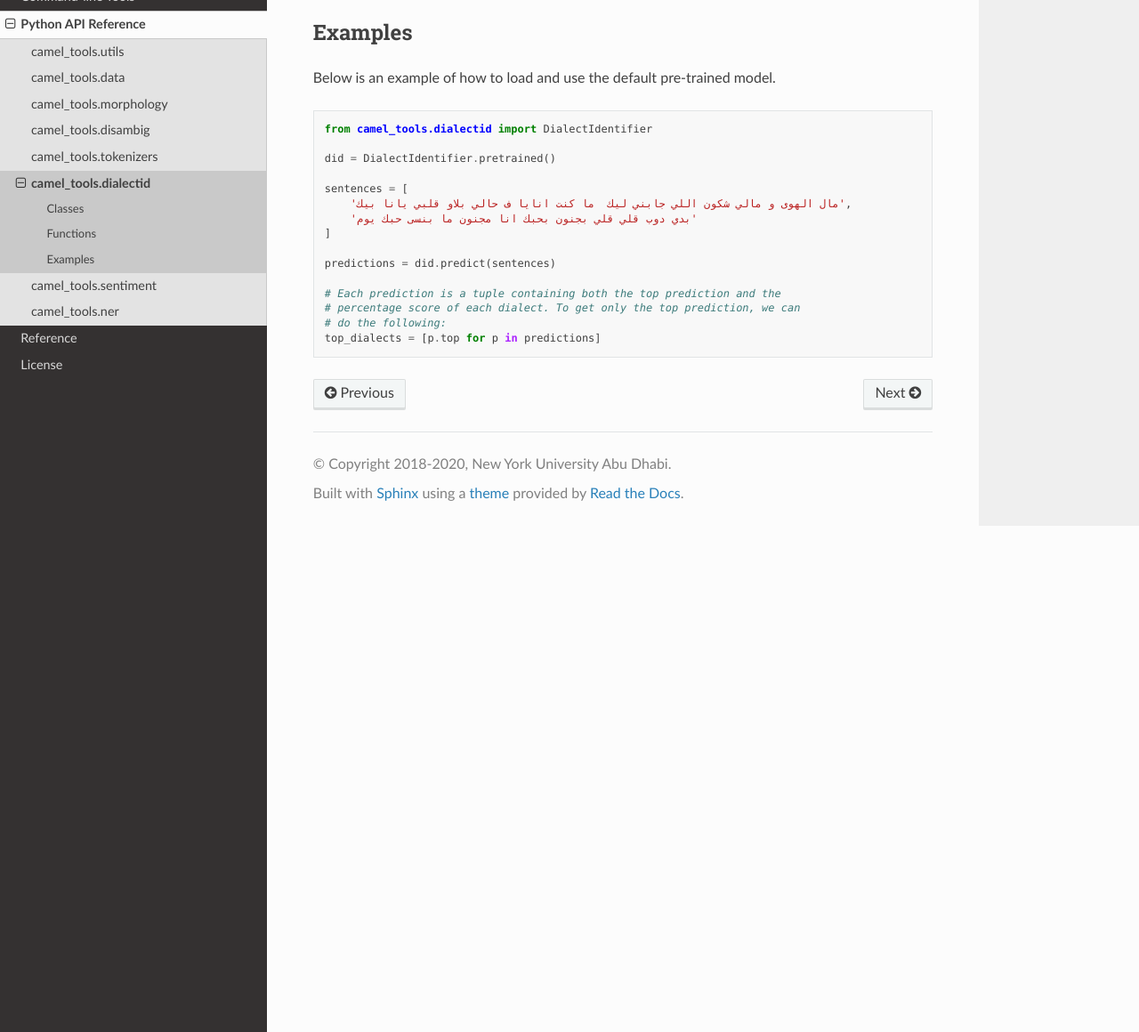
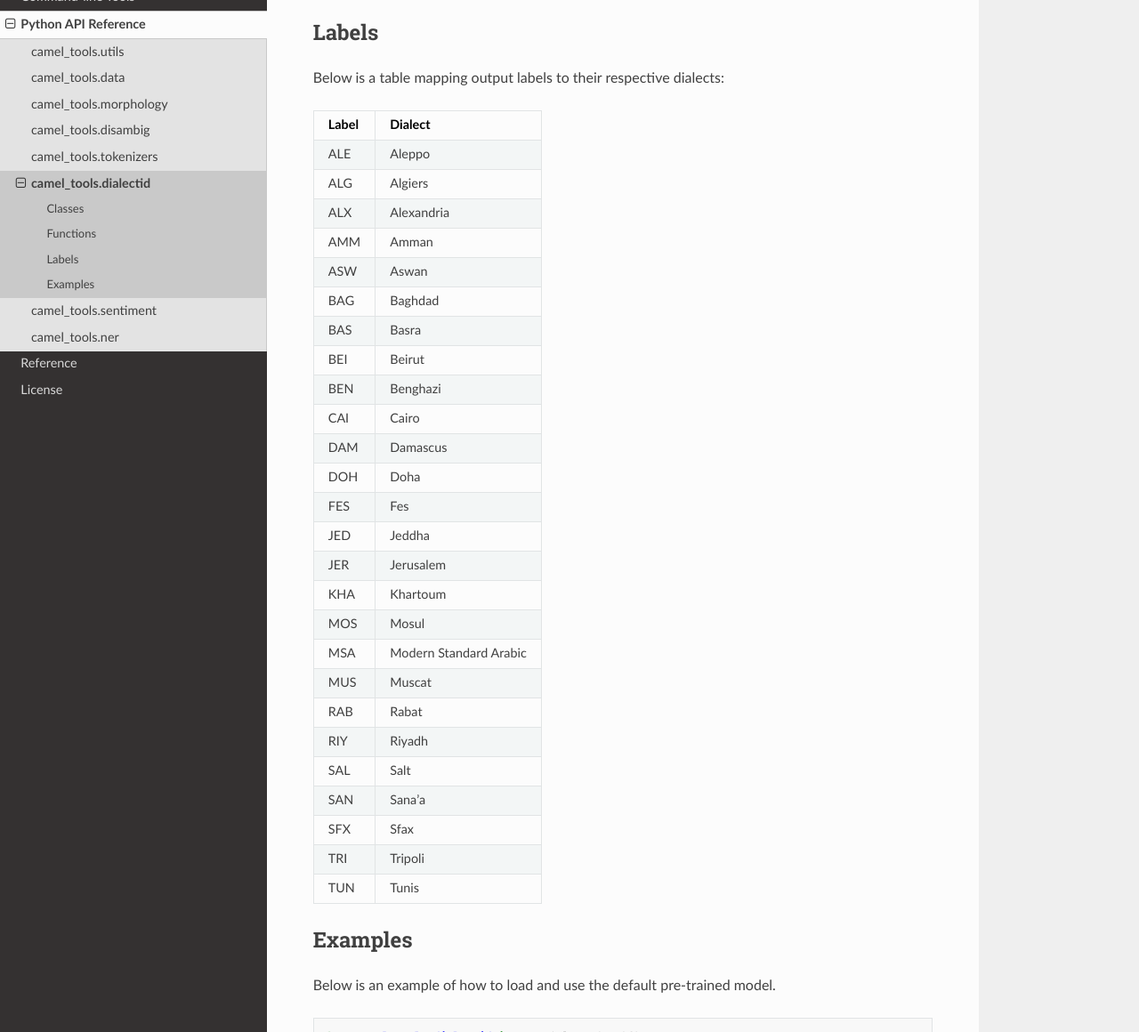
Before and after one commit to CAMeL-Lab/camel_tools, a Sphinx documentation site: the page built from docs/source/api/dialectid.rst, in a window 1280 px wide and 1400 px high, scrolled down 1229 px, cut to the strip 240-1400 px from the top of the window. Shown: the whole strip at 89% size. Built offline with Sphinx 7.4.7 and the Read the Docs theme 2.0.0, drawn with Linux system fonts in a browser that asks for light colours.

Commit message:
Added more info to dialectid docs.

```diff
--- a/docs/source/api/dialectid.rst
+++ b/docs/source/api/dialectid.rst
@@ -32,6 +32,72 @@ Functions
 .. autofunction:: camel_tools.dialectid.label_dialect_pairs
 
 
+.. _dialectid_labels:
+
+Labels
+------
+
+Below is a table mapping output labels to their respective dialects:
+
+.. list-table::
+   :header-rows: 1
+
+   * - Label
+     - Dialect
+   * - ALE
+     - Aleppo
+   * - ALG
+     - Algiers
+   * - ALX
+     - Alexandria
+   * - AMM
+     - Amman
+   * - ASW
+     - Aswan
+   * - BAG
+     - Baghdad
+   * - BAS
+     - Basra
+   * - BEI
+     - Beirut
+   * - BEN
+     - Benghazi
+   * - CAI
+     - Cairo
+   * - DAM
+     - Damascus
+   * - DOH
+     - Doha
+   * - FES
+     - Fes
+   * - JED
+     - Jeddha
+   * - JER
+     - Jerusalem
+   * - KHA
+     - Khartoum
+   * - MOS
+     - Mosul
+   * - MSA
+     - Modern Standard Arabic
+   * - MUS
+     - Muscat
+   * - RAB
+     - Rabat
+   * - RIY
+     - Riyadh
+   * - SAL
+     - Salt
+   * - SAN
+     - Sana'a
+   * - SFX
+     - Sfax
+   * - TRI
+     - Tripoli
+   * - TUN
+     - Tunis
+
+
 Examples
 --------
 
```
Also changed, not shown: 1 other file.
